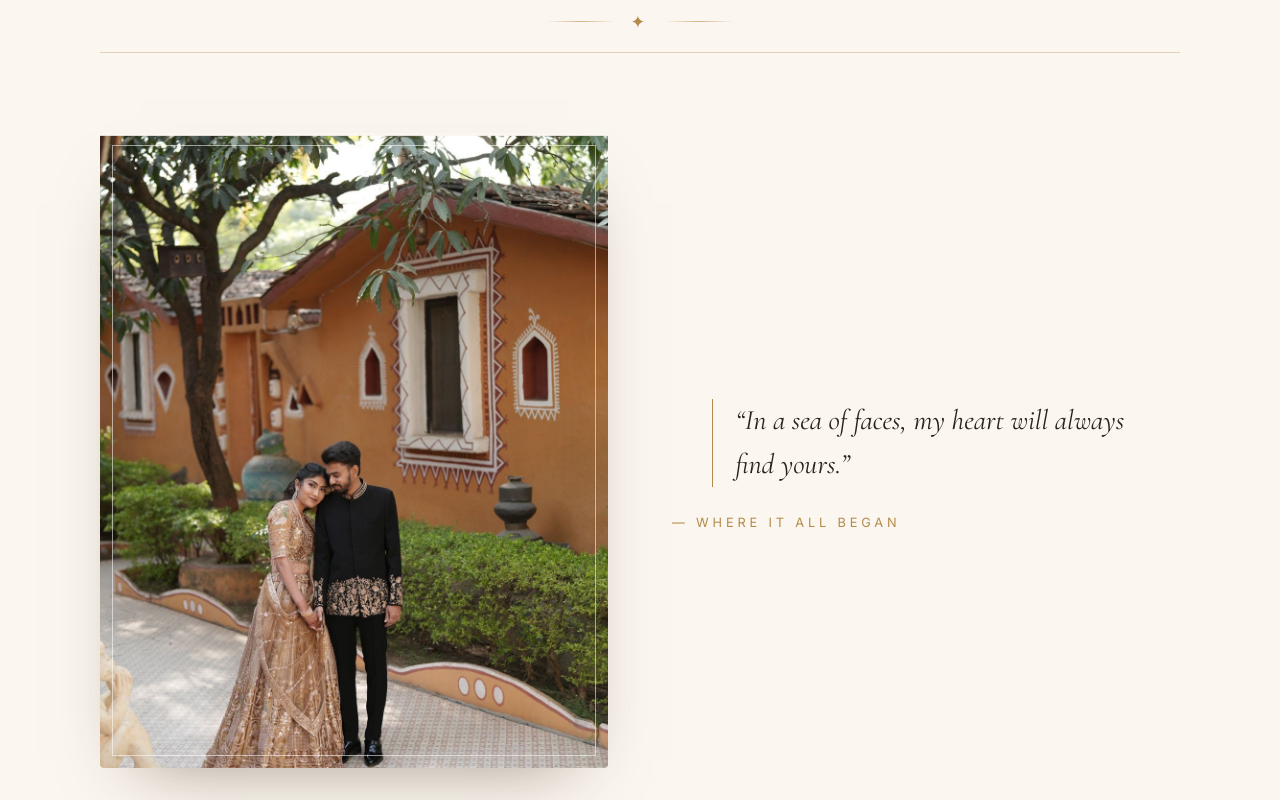
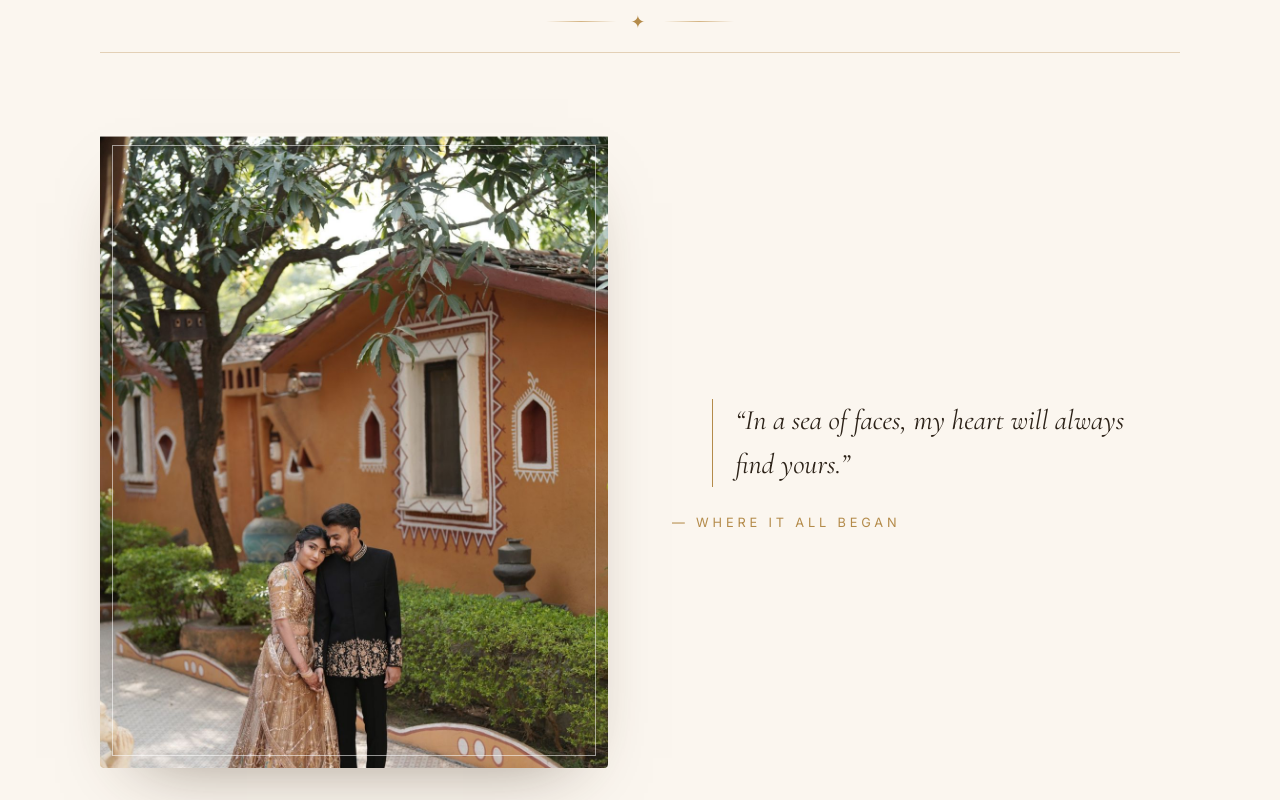
Before and after one commit to KinnareeParsana09/Wedding_invitation, a React (Vite) app: page / in a window 1280 px wide. Shown: the part 3520-4320 px from the top of the page. Built offline with nearby package versions, Linux system fonts and the light colour scheme.

Commit message:
fix the photos path lib

```diff
--- a/src/components/Gallery.jsx
+++ b/src/components/Gallery.jsx
@@ -1,6 +1,19 @@
 import { motion, useScroll, useTransform } from "framer-motion";
 import { useRef } from "react";
 import config from "../config";
+
+// Resolve a photo URL so it works in dev, on a subpath GitHub Pages deploy,
+// and with absolute https:// URLs alike.
+//   - "https://..."        → returned as-is
+//   - "/photos/foo.jpg"    → "<BASE_URL>photos/foo.jpg"
+//   - "photos/foo.jpg"     → "<BASE_URL>photos/foo.jpg"
+function resolveSrc(src) {
+  if (!src) return src;
+  if (/^(https?:)?\/\//i.test(src) || src.startsWith("data:")) return src;
+  const base = (import.meta.env.BASE_URL || "/").replace(/\/$/, "/");
+  const cleaned = src.replace(/^\/+/, "");
+  return base + cleaned;
+}
 
 function PhotoBlock({ photo, flip, index }) {
   const ref = useRef(null);
@@ -8,9 +21,9 @@ function PhotoBlock({ photo, flip, index }) {
     target: ref,
     offset: ["start end", "end start"],
   });
-  // Subtle parallax — image floats slightly slower than scroll
-  const y = useTransform(scrollYProgress, [0, 1], [40, -40]);
-  const scale = useTransform(scrollYProgress, [0, 0.5, 1], [1.05, 1, 1.05]);
+  // Subtle parallax — wrapped on a div, NOT the img itself,
+  // so the image is free to fill the frame at all times.
+  const y = useTransform(scrollYProgress, [0, 1], [30, -30]);
 
   return (
     <div className={`photo-block ${flip ? "flip" : ""}`} ref={ref}>
@@ -21,12 +34,14 @@ function PhotoBlock({ photo, flip, index }) {
         viewport={{ once: true, amount: 0.25 }}
         transition={{ duration: 1 }}
       >
-        <motion.img
-          src={photo.src}
-          alt={photo.alt || `Memory ${index + 1}`}
-          loading="lazy"
-          style={{ y, scale }}
-        />
+        <motion.div className="photo-frame-inner" style={{ y }}>
+          <img
+            src={resolveSrc(photo.src)}
+            alt={photo.alt || `Memory ${index + 1}`}
+            loading="lazy"
+            referrerPolicy="no-referrer"
+          />
+        </motion.div>
       </motion.div>
 
       <div>
```
